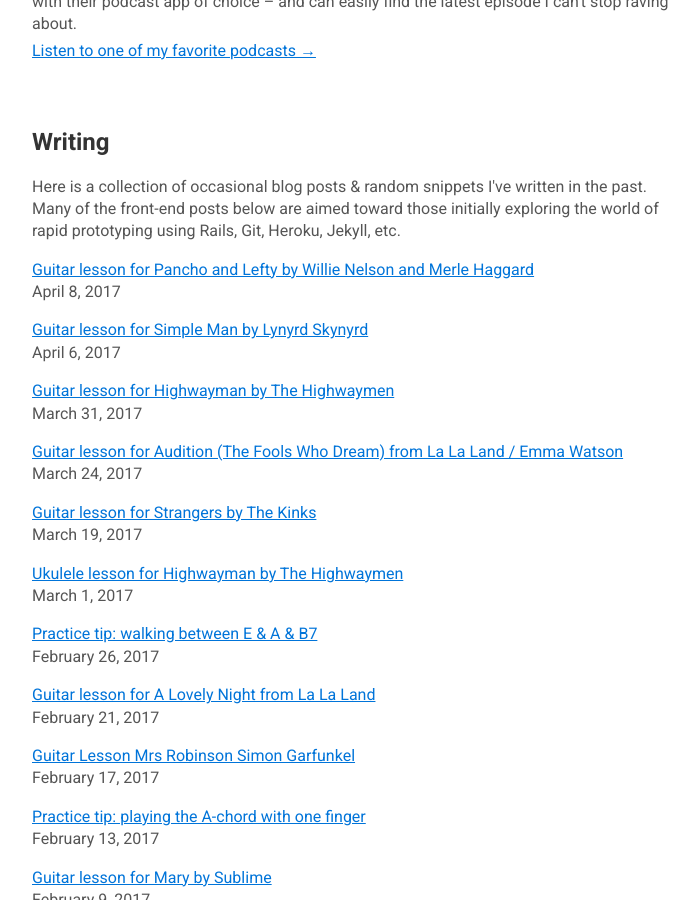
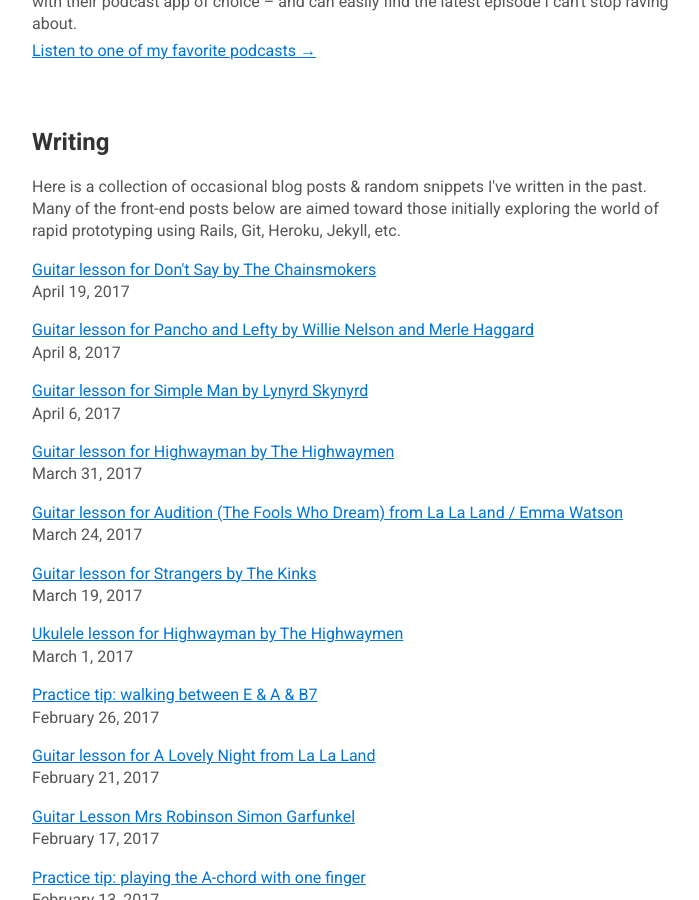
Before and after one commit to davidpots/davidpots.github.io, a Jekyll site: the page built from index.html, in a window 1280 px wide and 900 px high, scrolled down 2659 px. Shown: the whole window, without its empty margins (280-979 px from the left). Built offline with Jekyll 4.4.1, drawn with Linux system fonts in a browser that asks for light colours; nearby versions of some CDN libraries; some of the changed lines change nothing that is shown.

Commit message:
Adds chainsmokers dont say

```diff
--- /dev/null
+++ b/_posts/2017-04-19-guitar-lesson-dont-say-chainsmokers.md
@@ -0,0 +1,112 @@
+---
+layout: post
+title: "Guitar lesson for Don't Say by The Chainsmokers"
+date: 2017-04-19
+categories: guitar music
+---
+
+## Video lesson
+
+Coming soon!
+
+## Capo on the 5th fret?
+
+With a capo on the 5th fret, you'll need these chords:
+
+    E ––––0–––1–––3–––0––––
+    B ––––1–––1–––0–––1––––
+    G ––––0–––2–––0–––2––––
+    D ––––2–––3–––0–––2––––
+    A ––––3–––3–––2–––0––––
+    E ––––––––1–––3––––––––
+          C   F   G   Am
+
+Without a capo, this song is in the key of F. Here's a map of the chords you'd need, depending on where you used a capo (if at all):
+
+              I   IV  V   vi
+              ---------------
+    No Capo   F   Bb  C   Dm
+    Capo 1    E   A   B   C#m
+    Capo 3    D   G   A   Bm
+    Capo 5    C   F   G   Am
+    Capo 8    A   D   E   F#m
+
+## Chord progression
+
+Essentially, the entire song uses these two progressions, played in sequence (and then repeating them both). You're always moving from F to G to Am, and for the final chord of each sequence either going back to G, or moving to C. When listening along to the recorded version of the song by The Chainsmokers, you really only hear this through the bass note (since there isn't a proper guitar).
+
+    | F   .   G   .   | Am   .   G   .   |
+    | F   .   G   .   | Am   .   C   .   |
+
+
+## Strumming pattern and timing
+
+
+Timing matters! Note how when you switch the second chord of each measure, you're switching on the "3 +" and not the "3". It sounds as if you're switching late, or early – depending on how you listen. This is a very characteristic sound in many of The Chainsmokers songs. Note, I'm only showing the first progression here (F-G-Am-G), but apply everything I'm saying equally to the F-G-Am-C progression too.
+
+    F              G        Am             G
+    ↓              ↓        ↓              ↓
+    1  +  2  +  3  +  4  +  1  +  2  +  3  +  4  +
+
+Then, you can expand things a bit. Here are a few ways to maybe do this. Such as:
+
+    F              G        Am             G
+    ↓     ↓        ↓  ↓     ↓     ↓        ↓  ↓
+    1  +  2  +  3  +  4  +  1  +  2  +  3  +  4  +
+
+or something like:
+
+    F              G        Am             G
+    ↓     ↓    ↑↓↑ ↓  ↓     ↓     ↓    ↑↓↑ ↓  ↓
+    1  +  2  +  3  +  4  +  1  +  2  +  3  +  4  +
+
+And so forth. Make it your own.
+
+
+## Chords w/ main riff
+
+This is played in the same general time with the F-G-Am-G / F-G-Am-C progression. The difference is adding the melodic notes heard in the main riff, which shine through on the high E string (0 and 3rd fret) and then jumping down to the open G string (aka the third thinnest string).
+
+    E ––0–––3––––––0––3–––––––––0–––3––––––0––3––––––
+    B ––1––––––––––0––––––––––––1––––––––––0–––––––––
+    G ––2––––––––––0–––––0––––––2––––––––––0–––––0–––
+    D ––3––––––––––0––––––––––––2––––––––––0–––––––––
+    A –––––––––––––2––––––––––––0––––––––––2–––––––––
+    E –––––––––––––3–––––––––––––––––––––––3–––––––––
+        F          G            Am         G
+
+    E ––0–––3––––––0––3–––––––––0–––3––––––0––3––––––
+    B ––1––––––––––0––––––––––––1––––––––––1–––––––––
+    G ––2––––––––––0–––––0––––––2––––––––––0–––––0–––
+    D ––3––––––––––0––––––––––––2––––––––––2–––––––––
+    A –––––––––––––2––––––––––––0––––––––––3–––––––––
+    E –––––––––––––3–––––––––––––––––––––––––––––––––
+        F          G            Am         C
+
+Disclaimer: I'm 99% sure that melodically, The Chainsmokers synth actually ends the riff on the 2nd fret of the G string. I'm not doing this because it's not as easy to play (and I don't think sounds as good) on an acoustic guitar.
+
+## Chorus riff
+
+You know the climactic instrumental section that you nod your head to during/after each chorus? Here's how to play it on an acoustic guitar, while at the same time strumming along to these chords. If you want, you can bring in the A-minor chord for either of the C-majors I used here... playing the riff would be equally easy. I'm keeping on C in the tab below mainly for simplicity.
+
+    E –––––––––––––––––––––––––––0––3–3–3–––0–0–0–––3–3–3–––––
+    B ––1–––––––––––0––––––––––––1–––––––––––––––––––––––––0––
+    G ––2–––––––––––0––––––––––––0––––––––––––––––––––––––––––
+    D ––3–––––––––––0––––––––––––2––––––––––––––––––––––––––––
+    A ––3–––––––––––2––––––––––––3––––––––––––––––––––––––––––
+    E ––––––––––––––3–––––––––––––––––––––––––––––––––––––––––
+        F           G            C              C
+
+    E –––––––––––––––––––––––––––0––0–0–0––––––––––––0––––––––
+    B ––1–––––––––––0––––––––––––1––––––––––3–3–3–––––––3––0––
+    G ––2–––––––––––0––––––––––––0––––––––––––––––––––––––––––
+    D ––3–––––––––––0––––––––––––2––––––––––––––––––––––––––––
+    A ––3–––––––––––2––––––––––––3––––––––––––––––––––––––––––
+    E ––––––––––––––3–––––––––––––––––––––––––––––––––––––––––
+        F           G            C              C
+
+Note! I realize I'm not 100% recreating every single synth note you hear in The Chainsmokers recorded version of this song. What I have here captures the 80-90% spirit of it, and is intentionally arranged by me to be easy to play and not super complicated.  I wanted to note this for the musically nitpickers amongst ye.  I too love being nit picky sometimes – but this song doesn't call for it, at least with my arrangement here, in my humble. opinion.
+
+## I hope this helps!
+
+Let me know if you have any specific questions.
```
Also changed, not shown: _posts/2017-04-08-guitar-lesson-pancho-and-lefty-willie-nelson-merle-haggard.md (+1 -1 lines).
